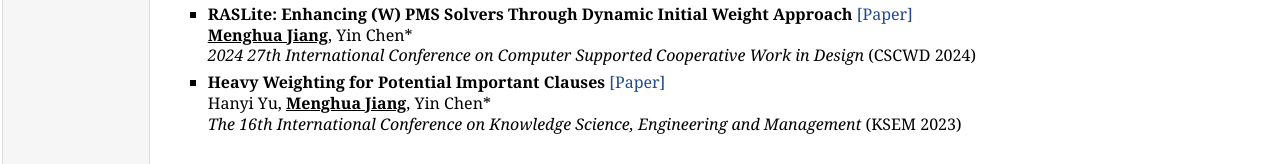
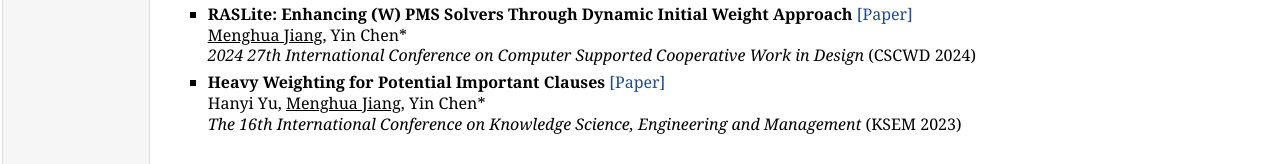
Before and after one commit to wendyish/wendyish.github.io, a plain HTML site: page index.html in a window 1280 px wide. Shown: the part 445-609 px from the top of the page. Drawn offline with Linux system fonts and the light colour scheme.

Commit message:
Update index.html

```diff
--- a/index.html
+++ b/index.html
@@ -73,13 +73,13 @@
           <ul>
             <li><p><b>RASLite: Enhancing (W) PMS Solvers Through Dynamic Initial Weight Approach</b>
               <a href="https://ieeexplore.ieee.org/abstract/document/10580189" target="_blank">[Paper]</a><br />
-              <strong><u>Menghua Jiang</u></strong>, Yin Chen*<br />
+              <u>Menghua Jiang</u>, Yin Chen*<br />
               <i>2024 27th International Conference on Computer Supported Cooperative Work in Design</i> (CSCWD 2024)<br />
             </p></li>
 
             <li><p><b>Heavy Weighting for Potential Important Clauses</b>
               <a href="https://link.springer.com/chapter/10.1007/978-3-031-40289-0_21" target="_blank">[Paper]</a><br />
-              Hanyi Yu, <strong><u>Menghua Jiang</u></strong>, Yin Chen*<br />
+              Hanyi Yu, <u>Menghua Jiang</u>, Yin Chen*<br />
               <i>The 16th International Conference on Knowledge Science, Engineering and Management</i> (KSEM 2023)<br />
             </p></li>
           </ul>
```
